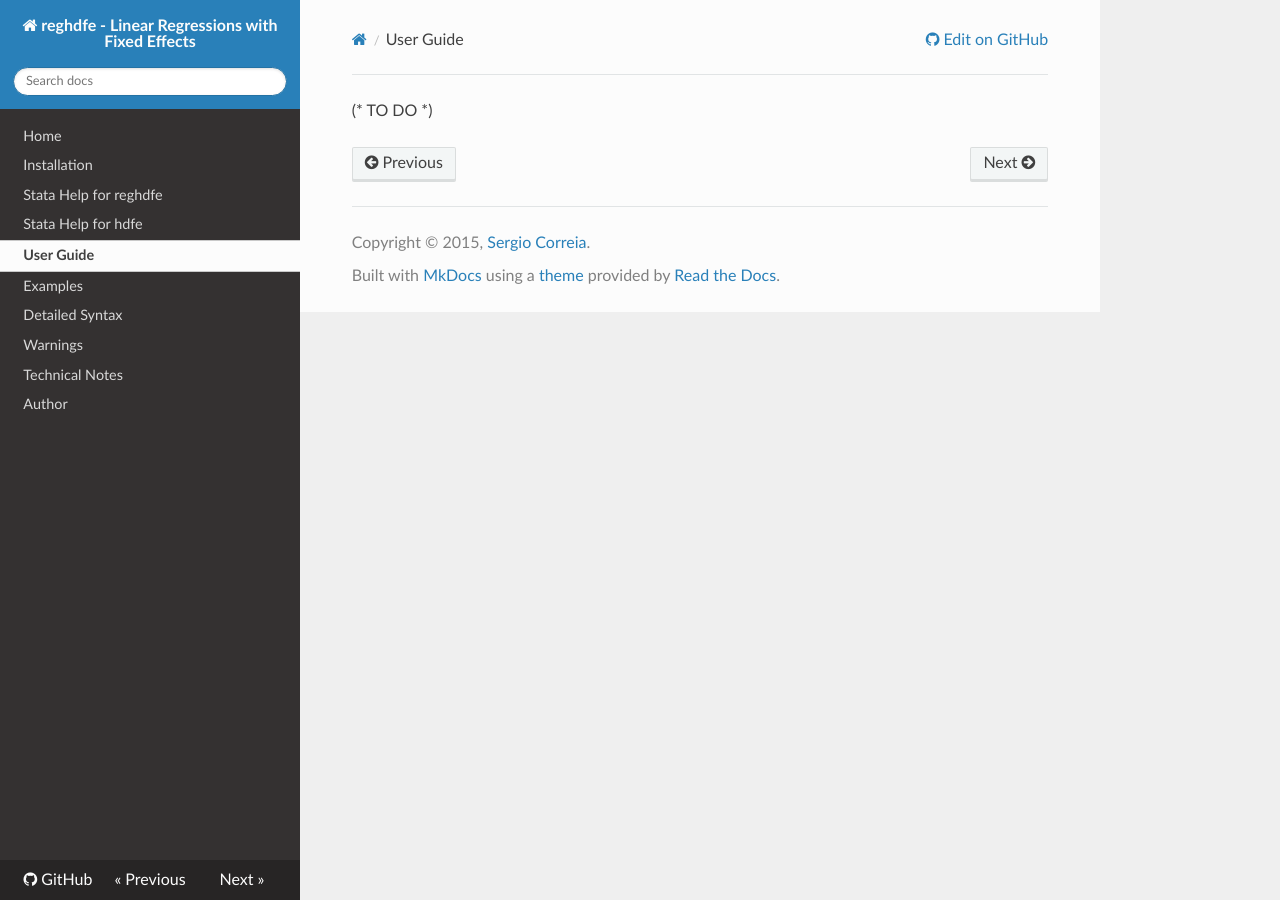
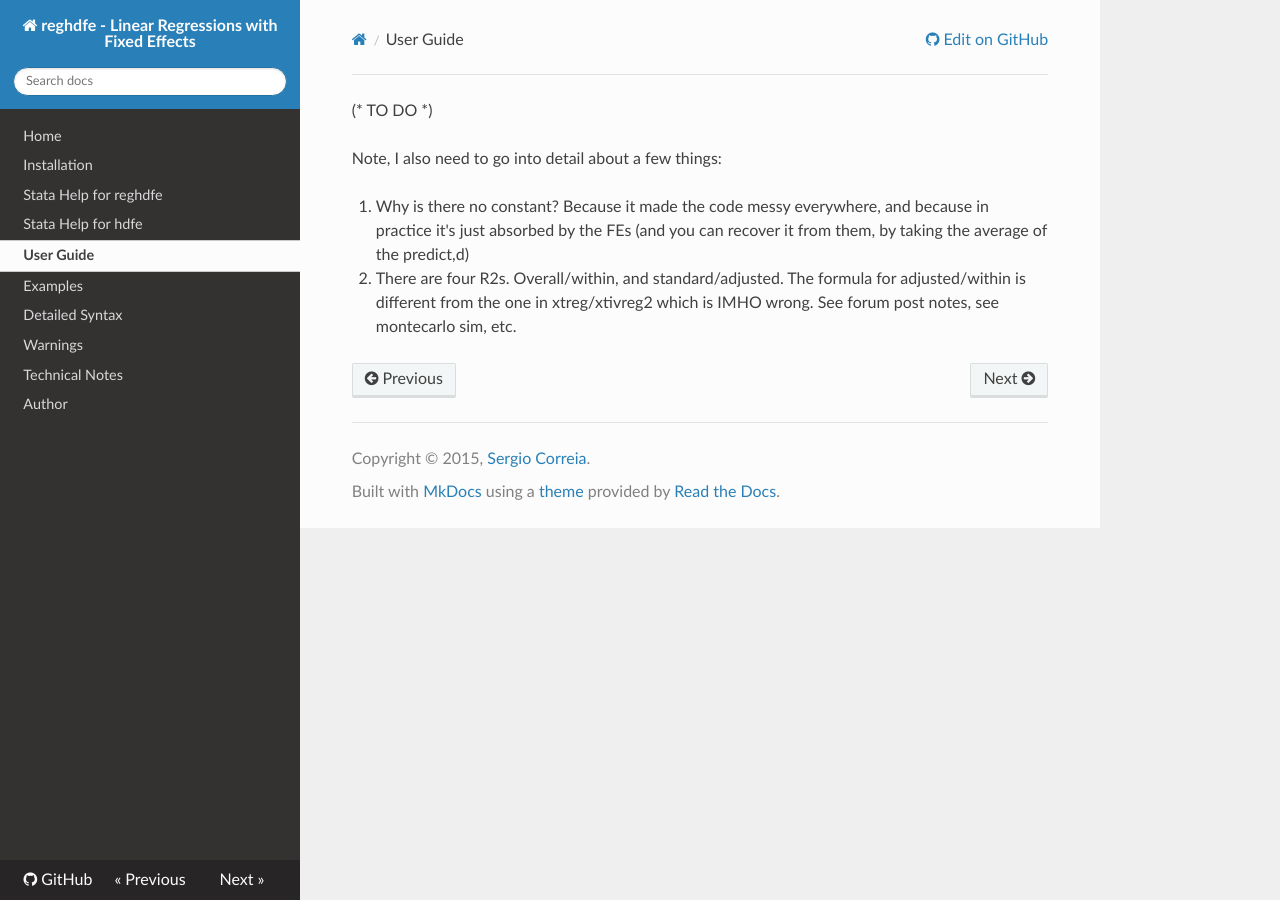
Before and after one commit to sergiocorreia/reghdfe, an MkDocs documentation site: the page built from docs/guide.md, in a window 1280 px wide. Built offline with MkDocs 1.6.1, drawn with Linux system fonts in a browser that asks for light colours; nearby versions of some CDN libraries; old or Windows-style settings are respelled for this version of MkDocs.

Commit message:
(benchmark code)

```diff
--- a/docs/guide.md
+++ b/docs/guide.md
@@ -1,2 +1,9 @@
 
 (* TO DO *)
+
+
+Note, I also need to go into detail about a few things:
+
+1. Why is there no constant? Because it made the code messy everywhere, and because in practice it's just absorbed by the FEs (and you can recover it from them, by taking the average of the predict,d)
+
+2. There are four R2s. Overall/within, and standard/adjusted. The formula for adjusted/within is different from the one in xtreg/xtivreg2 which is IMHO wrong. See forum post notes, see montecarlo sim, etc.
```
Also changed, not shown: 3 other files.
